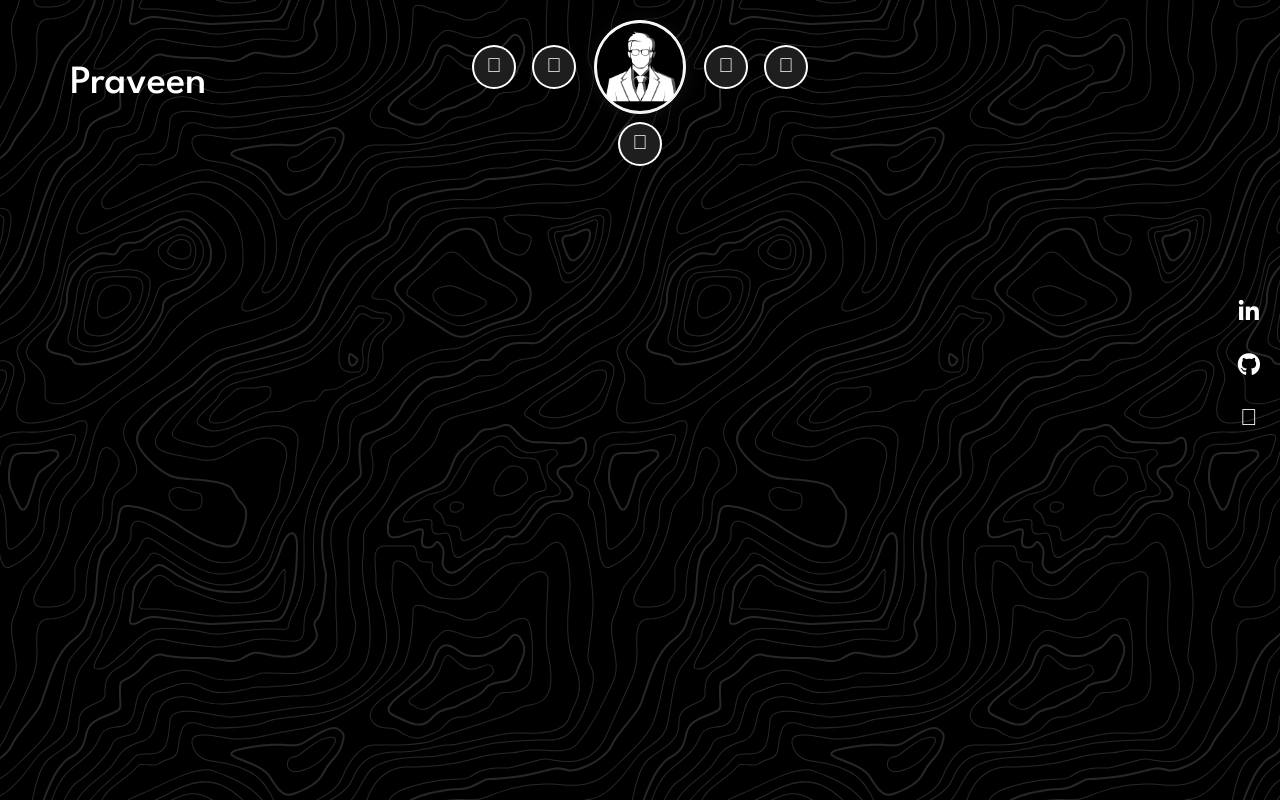
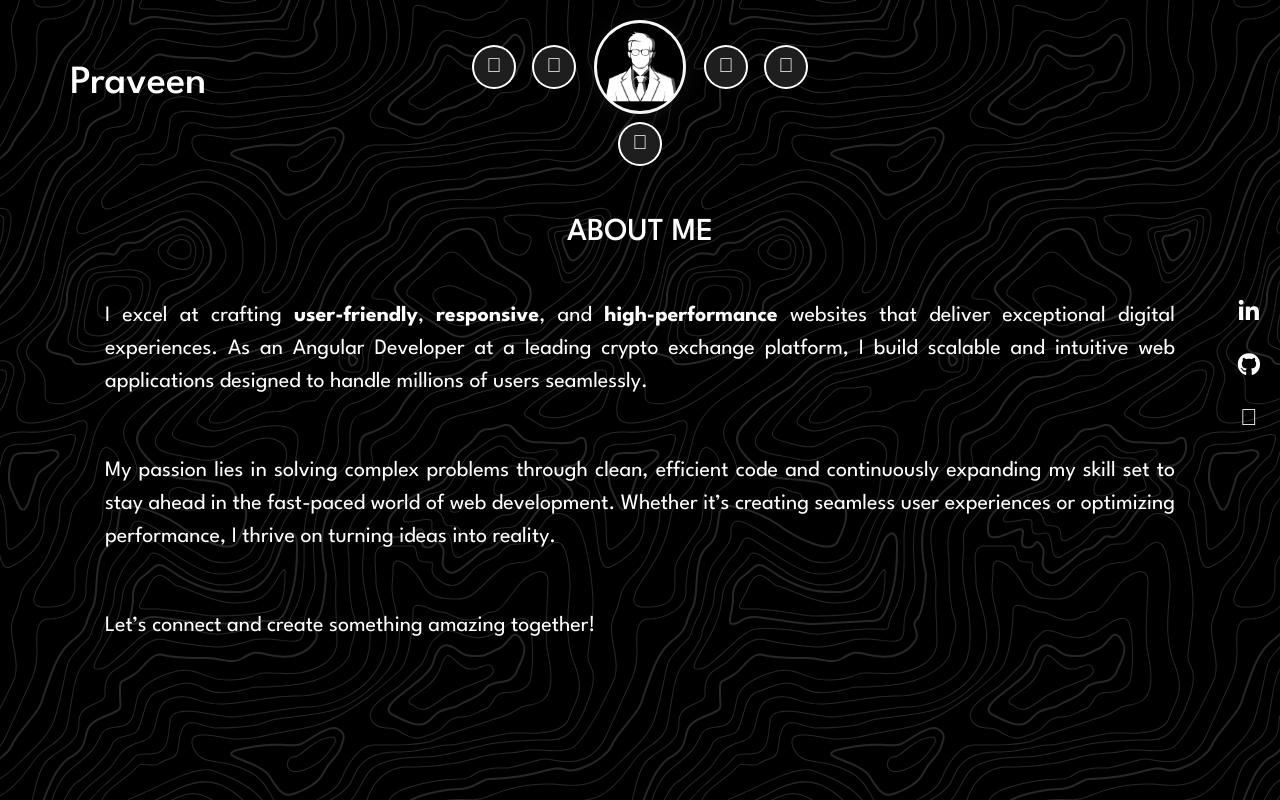
Before and after one commit to ItCPPraveen/portfolio, an Angular app: page /aboutme in a window 1280 px wide. Built offline with nearby package versions, Linux system fonts and the light colour scheme.

Commit message:
about me added - praveen

```diff
--- a/src/app/aboutme/aboutme.component.css
+++ b/src/app/aboutme/aboutme.component.css
@@ -0,0 +1,18 @@
+.aboutme{
+    text-align: center;
+    font-size: 40px;
+    padding: 20px;
+}
+.aboutmeDesc{
+    padding: 20px;
+    font-size: 22px;
+    text-align: justify;
+}
+.aboutmeDesc span{
+    font-weight: 700;
+}
+@media screen and (max-width: 990px) {
+	.aboutme{
+		font-size: 16px;
+	}
+}
--- a/src/app/aboutme/aboutme.component.html
+++ b/src/app/aboutme/aboutme.component.html
@@ -1,5 +1,18 @@
 <div class="container">
+    <div class="aboutme">
+        <h2>
+            ABOUT ME
+        </h2>
+    </div>
     <div>
-
+        <p class="aboutmeDesc">
+            I excel at crafting <span>user-friendly</span>, <span>responsive</span>, and <span>high-performance</span> websites that deliver exceptional digital experiences. As an Angular Developer at a leading crypto exchange platform, I build scalable and intuitive web applications designed to handle millions of users seamlessly.
+        </p>
+        <p class="aboutmeDesc">
+            My passion lies in solving complex problems through clean, efficient code and continuously expanding my skill set to stay ahead in the fast-paced world of web development. Whether it’s creating seamless user experiences or optimizing performance, I thrive on turning ideas into reality.
+        </p>
+        <p class="aboutmeDesc">
+            Let’s connect and create something amazing together!
+        </p>
     </div>
 </div>
--- a/src/app/app.component.css
+++ b/src/app/app.component.css
@@ -1,6 +1,10 @@
 
 .header{
-    padding-bottom: 20px;
+    padding: 20px 0;
+    position: sticky;
+    display: block;
+    top: 0;
+    z-index: 9;
 }
 .name{
     font-family: spartan;
--- a/src/app/app.component.html
+++ b/src/app/app.component.html
@@ -20,7 +20,7 @@
             </ul>
         </div>
         <div class="pic">
-            <img src=".././assets/avatar.png" alt="Praveen">
+            <img src="assets/avatar.png" alt="Praveen">
         </div>
         <div class="resume">
           <ul>
@@ -28,7 +28,7 @@
               <span class="icon">
                 <i class="fas fa-file"></i>
               </span>
-              <span class="text"><a target="_blank" href="../assets/praveenResume.pdf">Resume</a></span>
+              <span class="text"><a target="_blank" href="assets/praveenResume.pdf">Resume</a></span>
             </li>
           </ul>
         </div>
--- a/src/app/contact/contact.component.css
+++ b/src/app/contact/contact.component.css
@@ -126,29 +126,33 @@
 }
 .contant_link{
 	text-decoration: none;
-	color: black;
+	color: white;
 	font-size: 30px;
 }
 .contant_link p{
 	margin: 0;
+	border-bottom:1px solid transparent;
+
 }
 .contant_link p:hover{
-	border-bottom:2px solid black;
+	border-bottom:1px solid white;
 }
 .con_card{
-	backdrop-filter: invert(0.9);
-    color: #000000;
+	/* backdrop-filter: invert(0.9); */
     padding: 20px;
     transition: 400ms;
 }
 .con_card:hover{
-	box-shadow: inset 4px 3px 10px black;
-    transition: 400ms;
-	padding: 20px 30px;
+	/* box-shadow: inset 4px 3px 10px black; */
+    /* transition: 400ms; */
+	/* padding: 20px 30px; */
 }
 .link_name{
 	font-size: 24px;
 }
+/* .contact_con{
+	backdrop-filter: invert(0.31);
+} */
 @media screen and (max-width: 990px) {
 	.link_name{
 		font-size: 16px;
--- a/src/app/contact/contact.component.html
+++ b/src/app/contact/contact.component.html
@@ -9,7 +9,7 @@
     </div>
 </div> -->
 <div class="container">
-  <div class="d-flex flex-wrap justify-content-center align-items-center">
+  <div class="d-flex flex-wrap justify-content-center align-items-center contact_con">
     <div class="col-md-5 col-12 p-3">
       <h1 class="hello text-md-right text-center">
         SAY HELLO
```
Also changed, not shown: src/assets/avatar1.jpg (added), src/styles.css.
